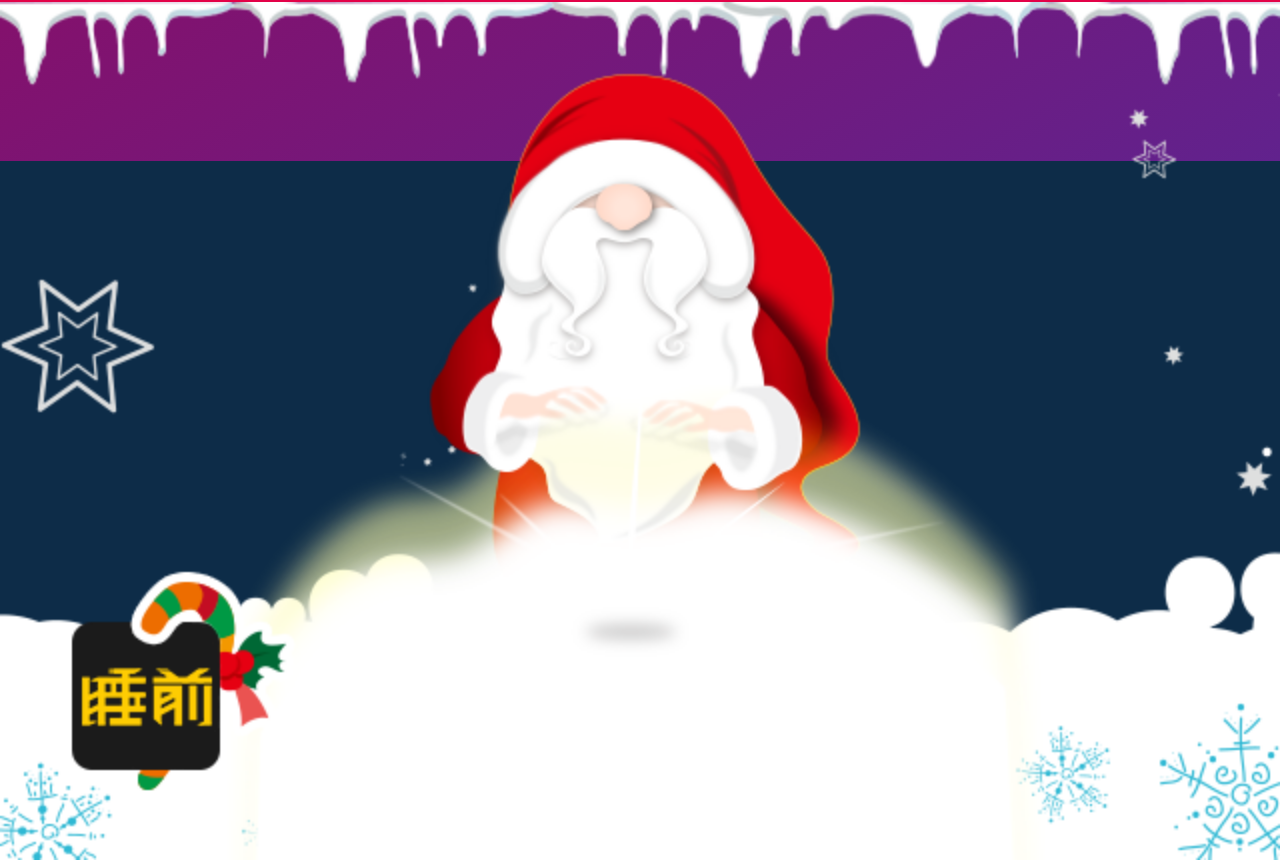
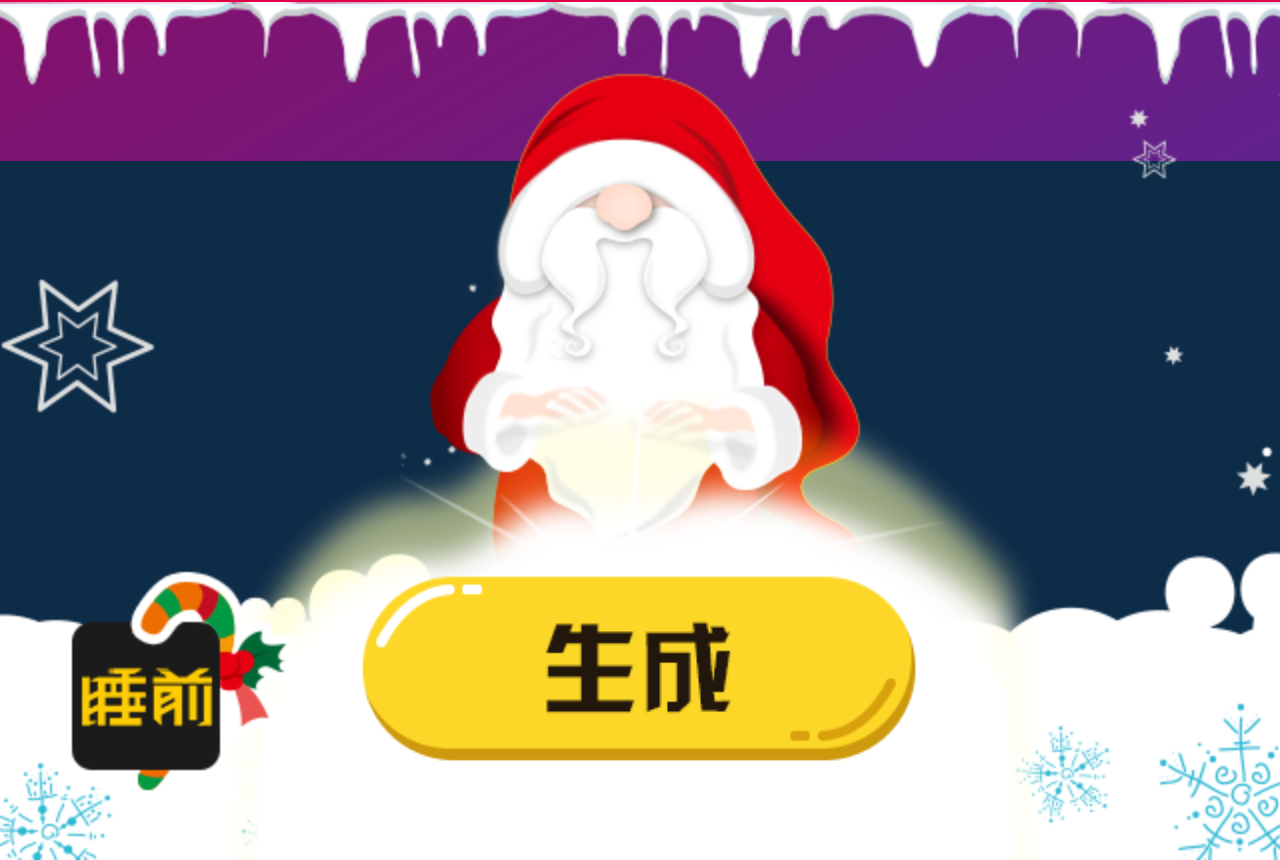
Before and after one commit to lgh06/Christ, a website: page html/index.html in a window 1280 px wide. Shown: the part 639-1499 px from the top of the page. Drawn offline with Linux system fonts and the light colour scheme.

Commit message:
生成按钮

```diff
--- a/html/index.html
+++ b/html/index.html
@@ -34,6 +34,7 @@
     </div>
     <div class="bottom">
     	<img src="../res/img/1/bg2_04.png"/>
+    	<img class="gen" src="../res/img/1/gen.png"/>
     </div>
     <img class="circle" src="../res/img/1/circle.png"/>
 </div>
--- a/res/css/index.less
+++ b/res/css/index.less
@@ -52,6 +52,17 @@
             transition: margin-left .3s linear;
         }
     }
+    .bottom{
+        position: relative;
+        .gen{
+            position: absolute;
+            width: percentage(285/640);
+            display: block;
+            margin: 0 auto;
+            left: percentage((640-285)/2/640);
+            top: percentage(283/430);
+        }
+    }
     .circle{
         position: absolute;
         height:50 + 50 + 100px;
```
Also changed, not shown: res/img/1/circle.png (added), res/img/1/gen.png (renamed from res/img/1/按钮_07.png).
